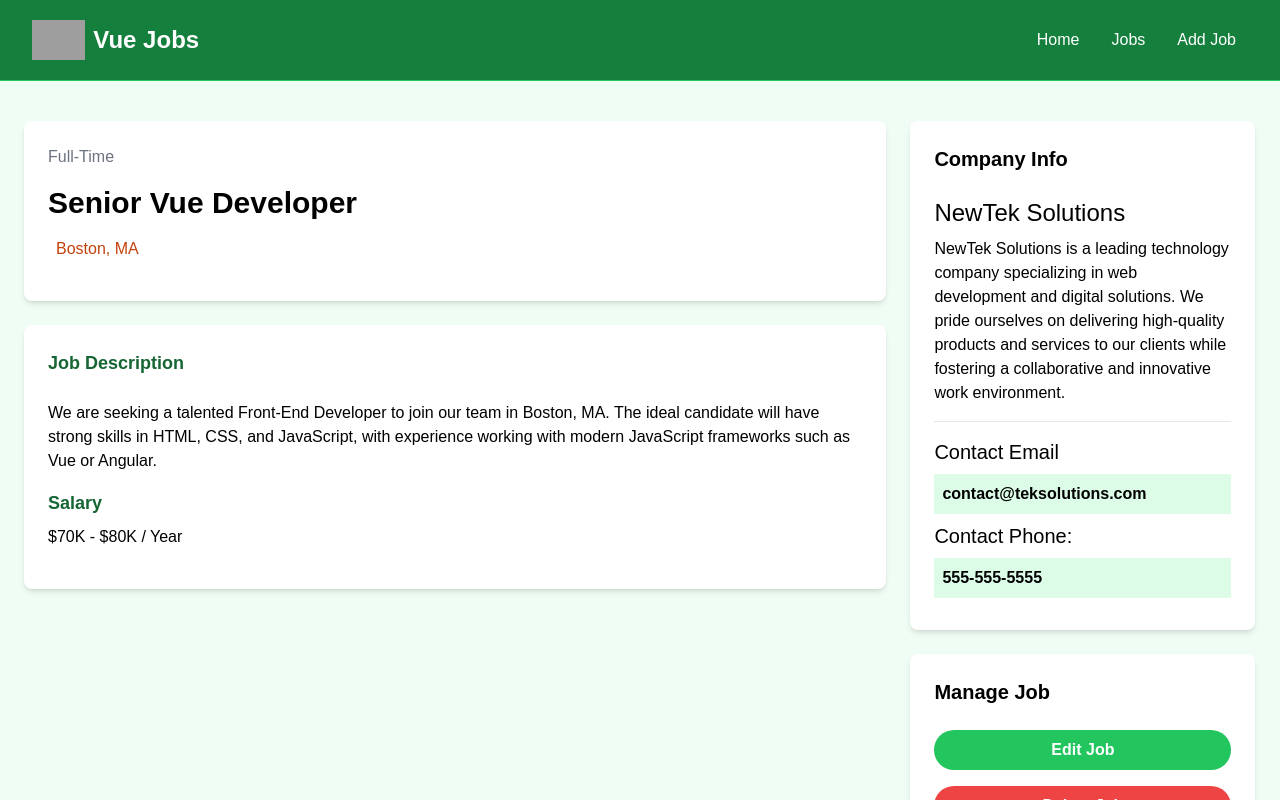
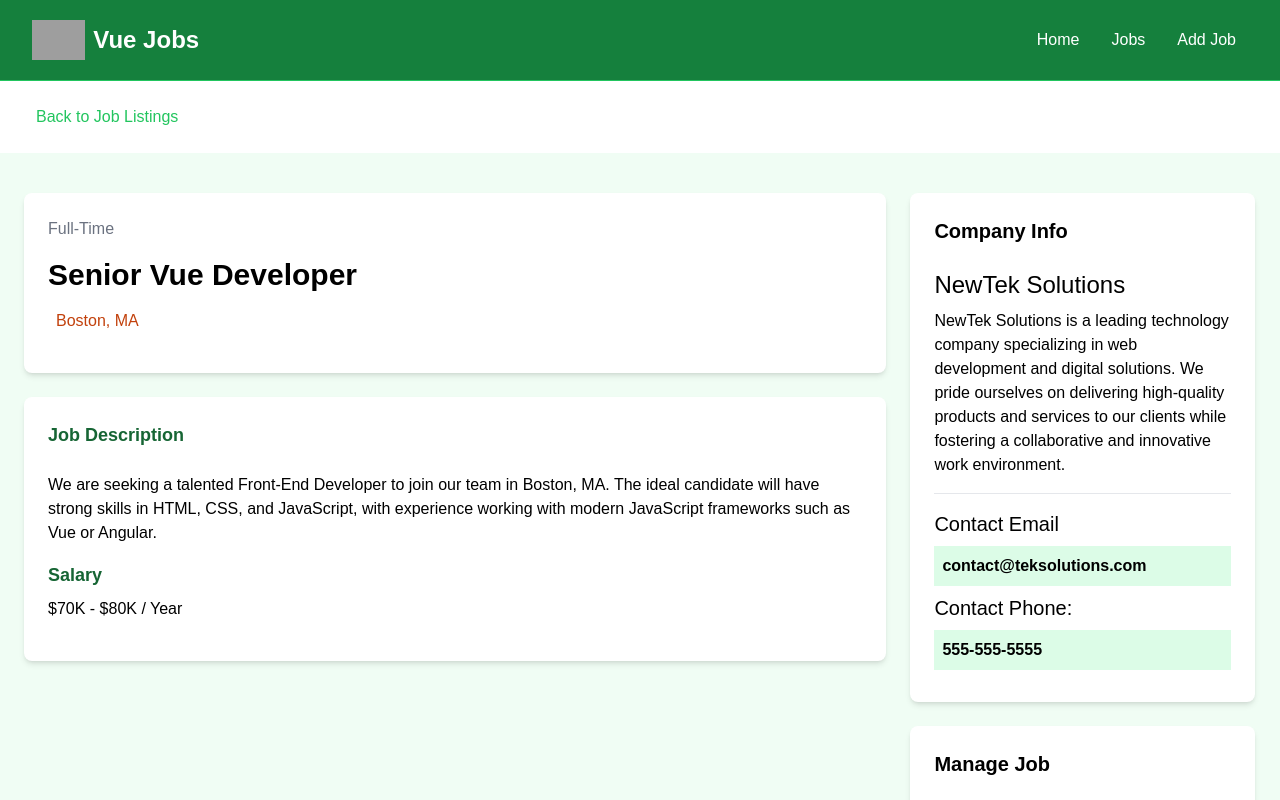
Before and after one commit to slyebaidoo/vue-job-listings, a Vue app: page /jobs/1 in a window 1280 px wide. Shown: the top 800 px of the page. Built offline with nearby package versions, Linux system fonts and the light colour scheme; data requests are answered from the project's data file; grey boxes are pictures that could not be loaded; the HTML template or start-up script is replaced by a standard one.

Commit message:
feat: Add BackButton component and integrate it into JobView

```diff
--- /dev/null
+++ b/src/components/BackButton.vue
@@ -0,0 +1,16 @@
+<script setup>
+import { RouterLink } from "vue-router";
+</script>
+
+<template>
+  <!-- Go Back -->
+  <section>
+    <div class="container m-auto px-6 py-6">
+      <RouterLink
+        to="/jobs"
+        class="flex items-center text-green-500 hover:text-green-600">
+        <i class="pi pi-arrow-circle-left mr-3"></i> Back to Job Listings
+      </RouterLink>
+    </div>
+  </section>
+</template>
--- a/src/views/JobView.vue
+++ b/src/views/JobView.vue
@@ -1,5 +1,6 @@
 <script setup>
 import PulseLoader from "vue-spinner/src/PulseLoader.vue";
+import BackButton from "@/components/BackButton.vue";
 import { reactive, onMounted } from "vue";
 import { useRoute, RouterLink } from "vue-router";
 import axios from "axios";
@@ -26,6 +27,7 @@
 </script>
 
 <template>
+  <BackButton />
   <section v-if="!state.isLoading" class="bg-green-50">
     <div class="container m-auto px-6 py-10">
       <div class="grid w-full grid-cols-1 gap-6 md:grid-cols-70/30">
```
